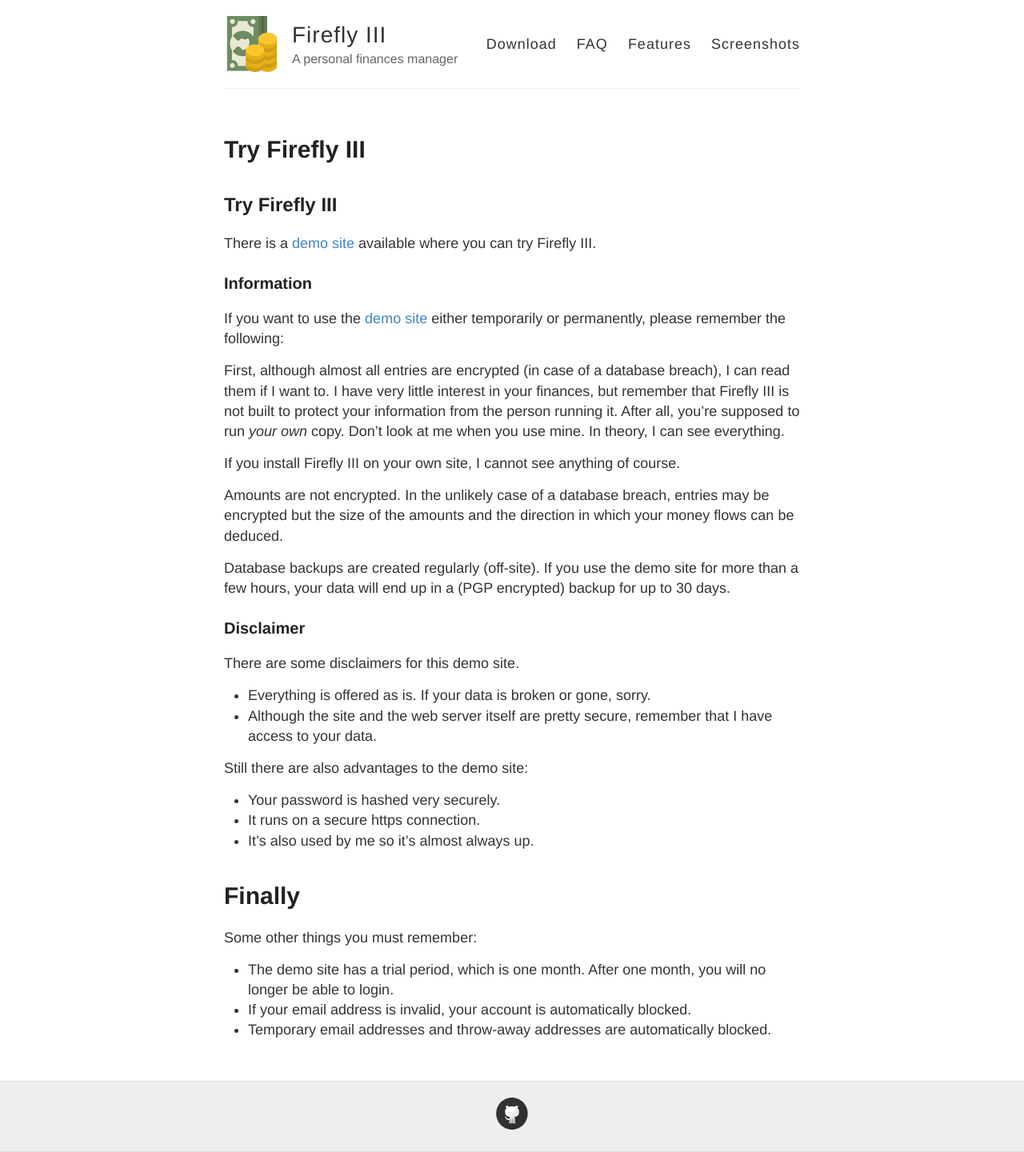
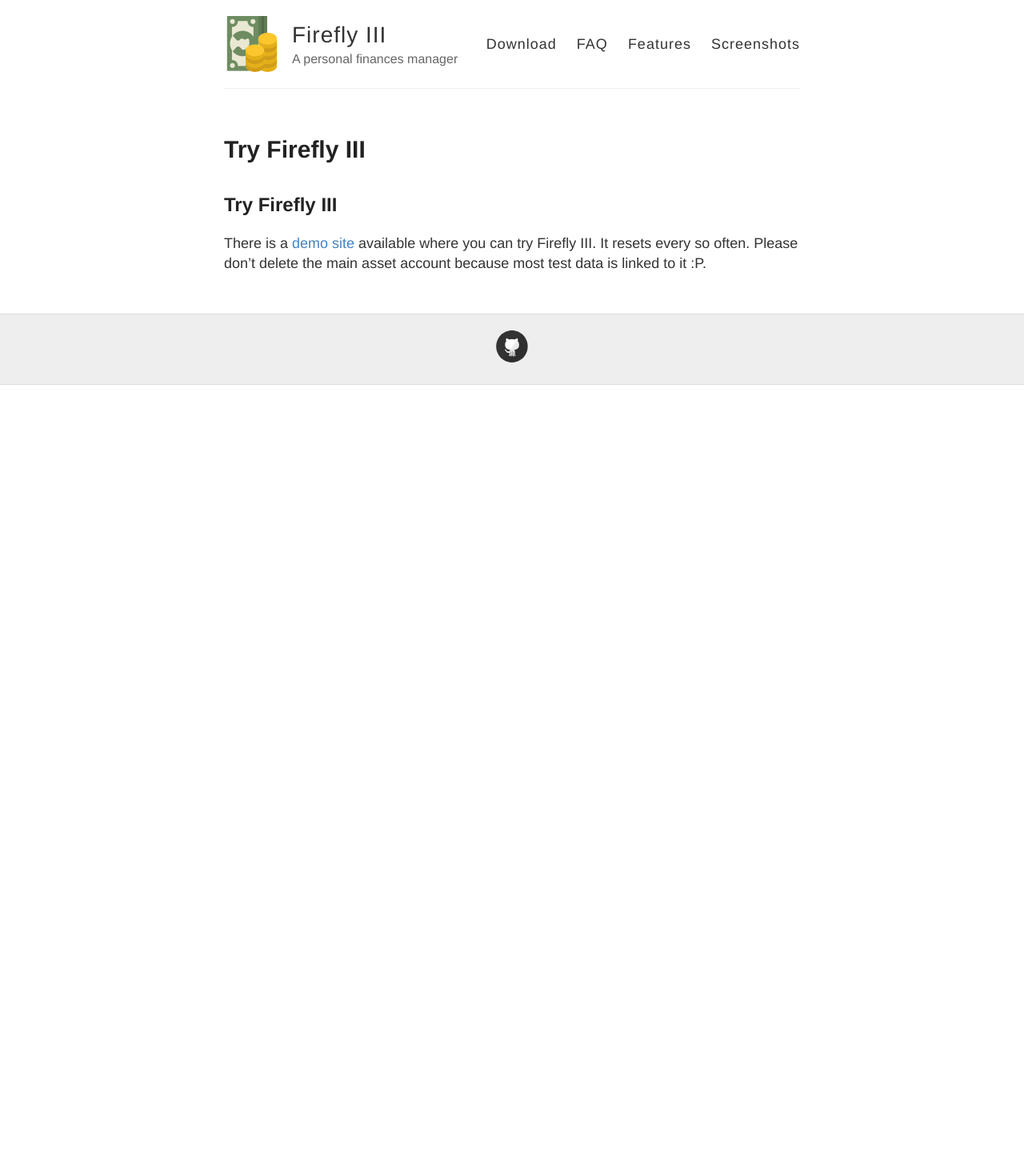
Before and after one commit to firefly-iii/firefly-iii.org, a Jekyll site: the page built from try-firefly-iii.md, in a window 1280 px wide. Shown: the whole page at 80% size. Built offline with Jekyll 4.4.1, drawn with Linux system fonts in a browser that asks for light colours; after the commit the page ends 900 px from its top, so only the background shows below that.

Commit message:
Point to new demo site.

```diff
--- a/try-firefly-iii.md
+++ b/try-firefly-iii.md
@@ -6,37 +6,4 @@ permalink: /try-firefly-iii/
 
 ## Try Firefly III
 
-There is a [demo site](https://geld.nder.be/) available where you can try Firefly III.
-
-### Information
-
-If you want to use the [demo site](https://geld.nder.be/) either temporarily or permanently, please remember the following:
-
-First, although almost all entries are encrypted (in case of a database breach), I can read them if I want to. I have very little interest in your finances, but remember that Firefly III is not built to protect your information from the person running it. After all, you're supposed to run _your own_ copy. Don't look at me when you use mine. In theory, I can see everything.
-
-If you install Firefly III on your own site, I cannot see anything of course.
-
-Amounts are not encrypted. In the unlikely case of a database breach, entries may be encrypted but the size of the amounts and the direction in which your money flows can be deduced.
-
-Database backups are created regularly (off-site). If you use the demo site for more than a few hours, your data will end up in a (PGP encrypted) backup for up to 30 days.
-
-### Disclaimer
-
-There are some disclaimers for this demo site.
-
-* Everything is offered as is. If your data is broken or gone, sorry.
-* Although the site and the web server itself are pretty secure, remember that I have access to your data.
-
-Still there are also advantages to the demo site:
-
-* Your password is hashed very securely.
-* It runs on a secure https connection.
-* It's also used by me so it's almost always up.
-
-# Finally
-
-Some other things you must remember:
-
-* The demo site has a trial period, which is one month. After one month, you will no longer be able to login.
-* If your email address is invalid, your account is automatically blocked.
-* Temporary email addresses and throw-away addresses are automatically blocked.
+There is a [demo site](https://firefly-iii.nder.be/) available where you can try Firefly III. It resets every so often. Please don't delete the main asset account because most test data is linked to it :P.
```
Also changed, not shown: params.json (+1 -1 lines).
